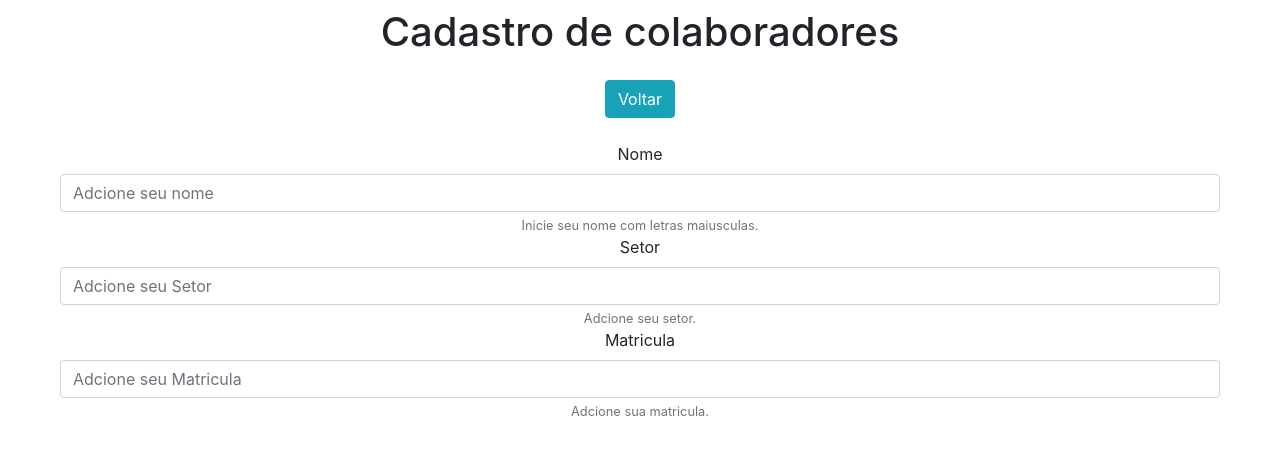
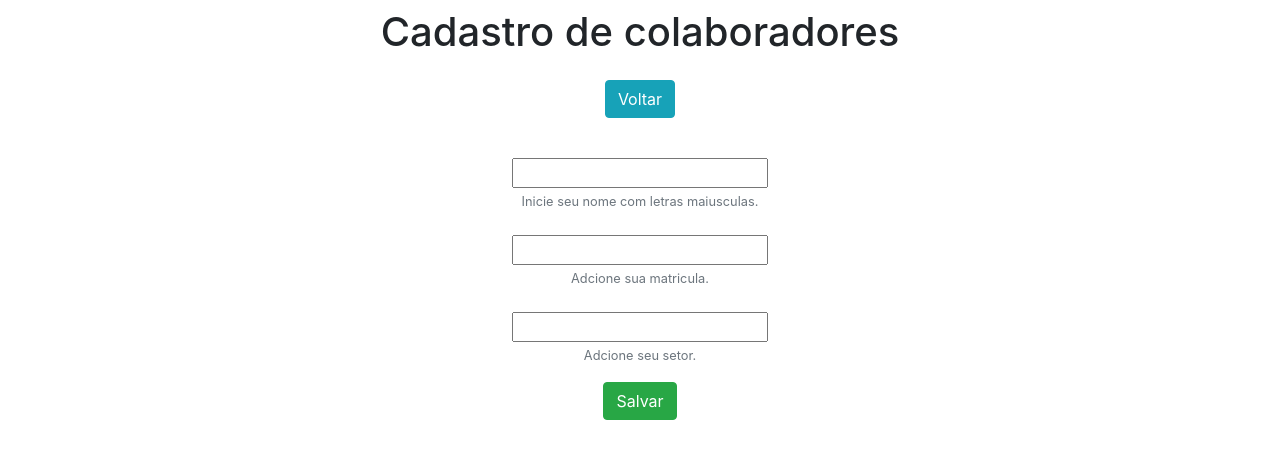
Before and after one commit to odcolares/Esd, a Django app: page /form/ in a window 1280 px wide. Shown: the top 459 px of the page. Run offline with Django 3.2, Linux system fonts and the light colour scheme; some libraries are stand-ins or nearby versions.

Commit message:
Inicindo o CRUD

```diff
--- a/Esd/urls.py
+++ b/Esd/urls.py
@@ -15,10 +15,11 @@ Including another URLconf
 """
 from django.contrib import admin
 from django.urls import path
-from Esdapp.views import home, form
+from Esdapp.views import home, form, create
 
 urlpatterns = [
     path('admin/', admin.site.urls),
-    path('', home),
-    path('form/', form)
+    path('', home, name ='home'),
+    path('form/', form, name ='form'),
+    path('create/', create, name ='create')
 ]
--- a/Esdapp/forms.py
+++ b/Esdapp/forms.py
@@ -5,4 +5,4 @@ from Esdapp.models import esd
 class esdForm(ModelForm):
      class Meta:
          model = esd
-         fields = ['nome', 'setor', 'matricula', 'status']
+         fields = ['nome', 'matricula', 'setor']
--- a/Esdapp/models.py
+++ b/Esdapp/models.py
@@ -3,6 +3,5 @@ from django.db import models
 # Create your models here.
 class esd(models.Model):
     nome = models.CharField(max_length=100)
+    matricula = models.IntegerField()
     setor = models.CharField(max_length=100)
-    matricula = models.IntegerField()
-    status = models.IntegerField()
--- a/Esdapp/templates/form.html
+++ b/Esdapp/templates/form.html
@@ -16,23 +16,19 @@
         <a href="/" class="btn btn-info">Voltar</a>
     <div/>
 
-    <div class="container-fluid pt-4 pb-2 text-center">
-       <form>
-            <div class="container-fluid">
-                <label for="exampleInputnome">Nome</label>
-                <input type="nome" class="form-control" id="exampleInputnome" aria-describedby="nomelHelp" placeholder="Adcione seu nome">
-                <small id="nameHelp" class="form-text text-muted">Inicie seu nome com letras maiusculas.</small>
-            </div>
-            <div class="container-fluid">
-                <label for="exampleInputSetor">Setor</label>
-                <input type="Setor" class="form-control" id="exampleInputSetor" aria-describedby="SetorHelp" placeholder="Adcione seu Setor">
-                <small id="SetorHelp" class="form-text text-muted">Adcione seu setor.</small>
-            </div>
-            <div class="container-fluid">
-                <label for="exampleInputMatricula">Matricula</label>
-                <input type="Matricula" class="form-control" id="exampleInputMatricula" aria-describedby="MatriculaHelp" placeholder="Adcione seu Matricula">
-                <small id="MatriculaHelp" class="form-text text-muted">Adcione sua matricula.</small>
-            </div>
+    <div class="container-fluid pt-3 pb-2 text-center">
+       <form name ="form" id ="form" action ="/create/" method ="post">
+                {% csrf_token %}
+                <div class="form-group mt-4">{{form.nome}}
+                    <small id="nameHelp" class="form-text text-muted">Inicie seu nome com letras maiusculas.</small>
+                </div>
+                <div class="form-group mt-4">{{form.matricula}}
+                    <small id="MatriculaHelp" class="form-text text-muted">Adcione sua matricula.</small
+                </div>
+               <div class="form-group mt-4">{{form.setor}}
+                    <small id="SetorHelp" class="form-text text-muted">Adcione seu setor.</small>
+                </div>
+            <input type="submit" class="btn btn-success" value="Salvar">
         </form>
     <div/>
 </body>
--- a/Esdapp/views.py
+++ b/Esdapp/views.py
@@ -1,11 +1,20 @@
-from django.shortcuts import render
+from django.shortcuts import render, redirect
 from Esdapp.forms import esdForm
+from Esdapp.models import esd
 
 # Create your views here.
 def home(request):
-    return render(request, 'index.html')
+    data = {}
+    data['db'] = esd.objects.all()
+    return render(request, 'index.html', data)
 
 def form(request):
     data = {}
     data['form'] = esdForm()
     return render(request, 'form.html', data)
+
+def create(request):
+    form = esdForm(request.POST or None)
+    if form.is_valid():
+        form.save()
+        return redirect('home')
```
Also changed, not shown: Esdapp/templates/index.html (+13 -7 lines), Esdapp/migrations/0001_initial.py, db.sqlite3.
